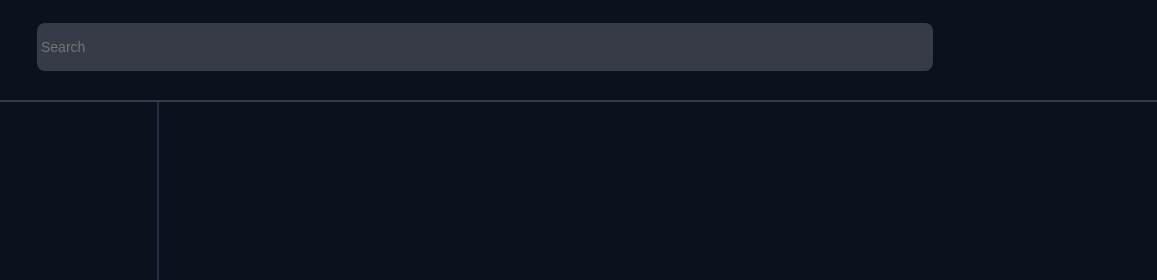
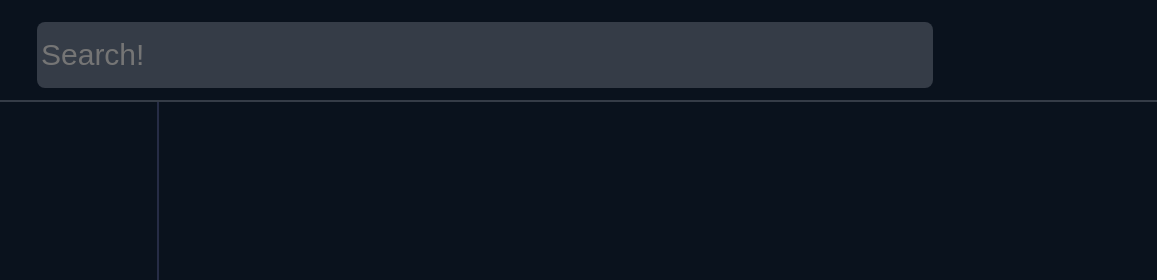
Before and after one commit to danexcel212-tech/HCI-Project-AOL, a plain HTML site: page index.html in a window 1280 px wide. Shown: the top 280 px of the page, 123-1280 px from the left. Drawn offline with Linux system fonts and the light colour scheme.

Commit message:
Fixed search bar sizing

```diff
--- a/index.html
+++ b/index.html
@@ -9,9 +9,9 @@
 <body>
     <header>
         <img src="asset/findit_logo_only.png" alt="" class="logo">
-        <form action="" class="searchbar">
-            <input type="text" placeholder="Search">
-        </form>
+        <div class = "searchbar">
+            <input type="search" id="search" placeholder = "Search!">
+        </div>
     </header>
     <div class="middlebar">
         <nav>
--- a/style.css
+++ b/style.css
@@ -21,6 +21,7 @@ header {
 
 
 .searchbar {
+    display: flex;
     border: none;
     align-self: center;
     height: auto;
@@ -38,7 +39,7 @@ header {
     border: none;
     outline: none;
     color: #ffffff;
-    font-size: 14px;
+    font-size: 30px;
     padding: 4px;
 }
 
```
